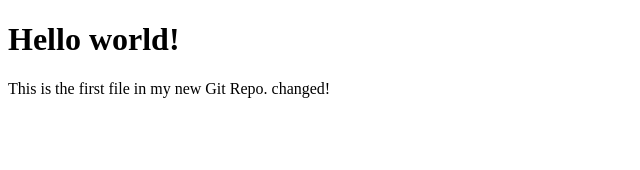
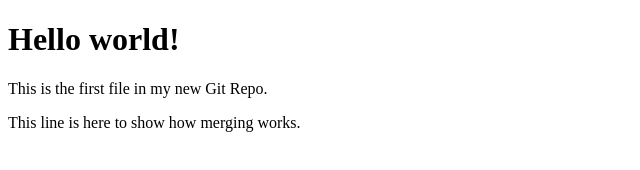
Before and after one commit to blackrock1508/hello-world, a plain HTML site: page index.html in a window 1280 px wide. Shown: the whole page, without its empty margins (0-640 px from the left). Drawn offline with Linux system fonts and the light colour scheme.

Commit message:
updated index.html with emergency fix

```diff
--- a/index.html
+++ b/index.html
@@ -2,11 +2,13 @@
 <html>
 <head>
 <title>Hello World!</title>
+<link rel="stylesheet" href="bluestyle.css">
 </head>
 <body>
 
 <h1>Hello world!</h1>
-<p>This is the first file in my new Git Repo. changed!</p>
+<p>This is the first file in my new Git Repo.</p>
+<p>This line is here to show how merging works.</p>
 
 </body>
 </html>
```
